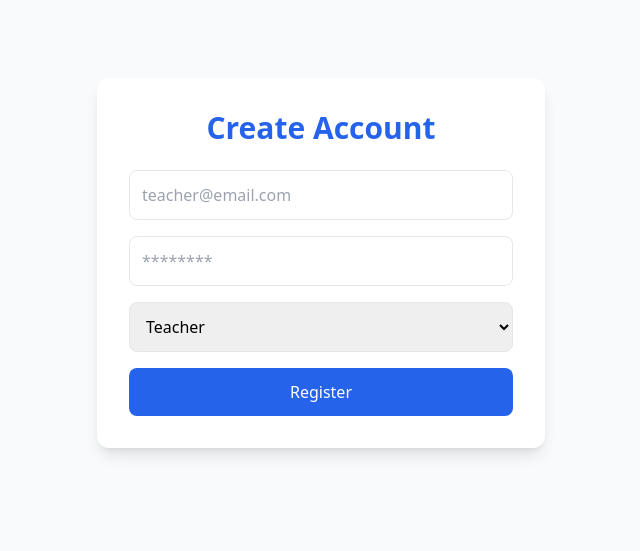
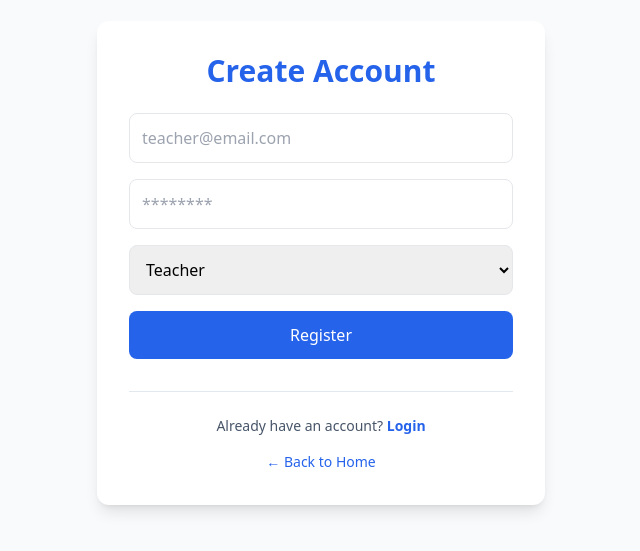
Before and after one commit to lu-alvz-dev/derivalab, a React (Vite) app in the folder client/: page /register in a window 1280 px wide. Shown: the part 137-688 px from the top of the page, without its empty margins (319-959 px from the left). Built offline with nearby package versions, Linux system fonts and the light colour scheme.

Commit message:
feat(register): add navigation links to login and home

```diff
--- a/client/src/pages/RegisterPage.jsx
+++ b/client/src/pages/RegisterPage.jsx
@@ -4,6 +4,7 @@ import { registerUserApi } from "../services/api";
 
 function RegisterPage() {
   const navigate = useNavigate();
+
   const [email, setEmail] = useState("");
   const [password, setPassword] = useState("");
   const [role, setRole] = useState("teacher");
@@ -18,7 +19,9 @@ function RegisterPage() {
         role,
         teacher_id: role === "student" ? Number(teacherId) : null,
       });
+
       setErrorMessage("");
+
       navigate("/login", {
         state: {
           successMessage:
@@ -35,7 +38,7 @@ function RegisterPage() {
   };
 
   return (
-    <main className="min-h-screen flex items-center justify-center bg-gray-50">
+    <main className="min-h-screen flex items-center justify-center bg-gray-50 px-6">
       <div className="bg-white p-8 rounded-xl shadow-lg w-full max-w-md">
         <h1 className="text-3xl font-bold text-blue-600 text-center">
           Create Account
@@ -64,7 +67,6 @@ function RegisterPage() {
             className="w-full border rounded-lg p-3"
           >
             <option value="teacher">Teacher</option>
-
             <option value="student">Student</option>
           </select>
 
@@ -86,13 +88,50 @@ function RegisterPage() {
 
           <button
             onClick={handleRegister}
-            className="w-full bg-blue-600 text-white py-3 rounded-lg"
+            className="
+              w-full
+              bg-blue-600
+              text-white
+              py-3
+              rounded-lg
+              transition-colors
+              hover:bg-blue-700
+            "
           >
             Register
           </button>
+
           {errorMessage && (
             <p className="text-red-500 text-sm text-center">{errorMessage}</p>
           )}
+        </div>
+
+        <div className="mt-8 border-t border-slate-200 pt-6 space-y-4 text-center">
+          <p className="text-sm text-slate-600">
+            Already have an account?{" "}
+            <button
+              onClick={() => navigate("/login")}
+              className="font-semibold text-blue-600 hover:underline"
+            >
+              Login
+            </button>
+          </p>
+
+          <button
+            onClick={() => navigate("/")}
+            className="
+              inline-flex
+              items-center
+              text-sm
+              font-medium
+              text-blue-600
+              transition-colors
+              hover:text-blue-700
+              hover:underline
+            "
+          >
+            ← Back to Home
+          </button>
         </div>
       </div>
     </main>
```
